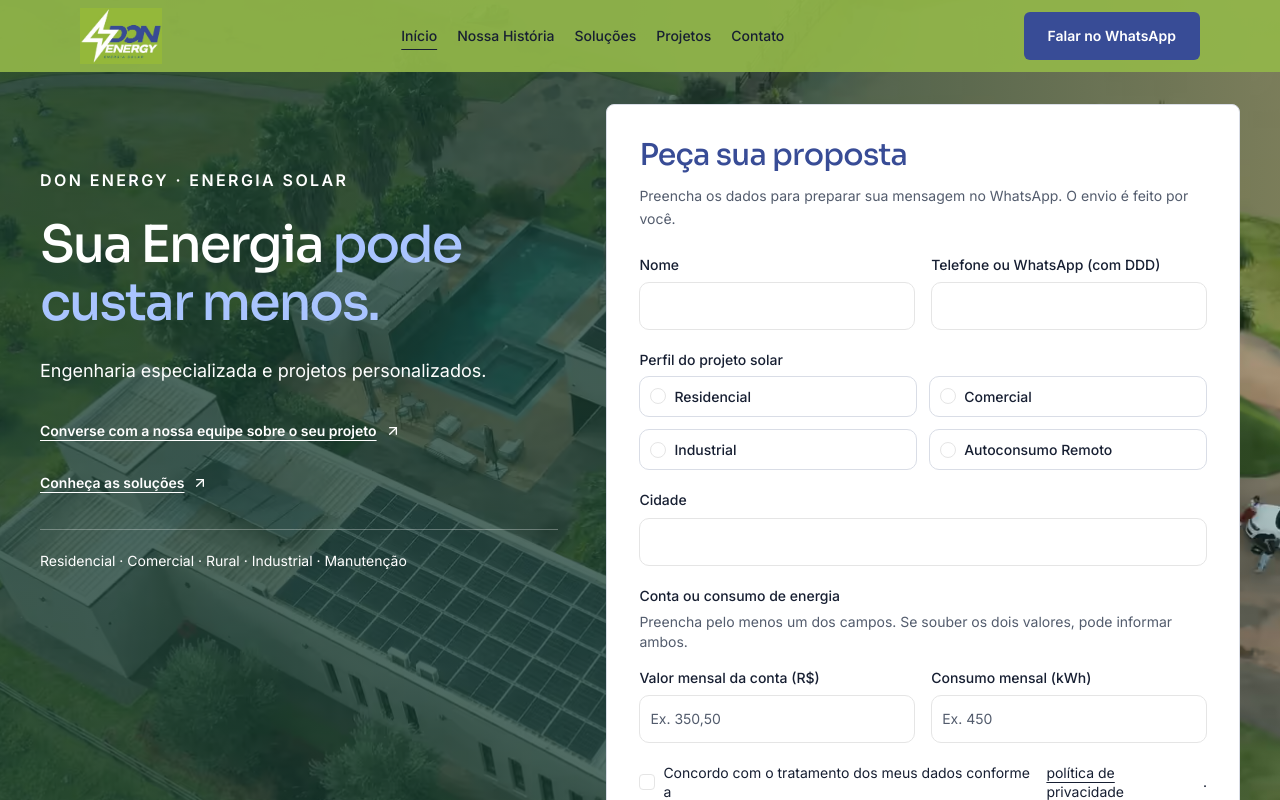
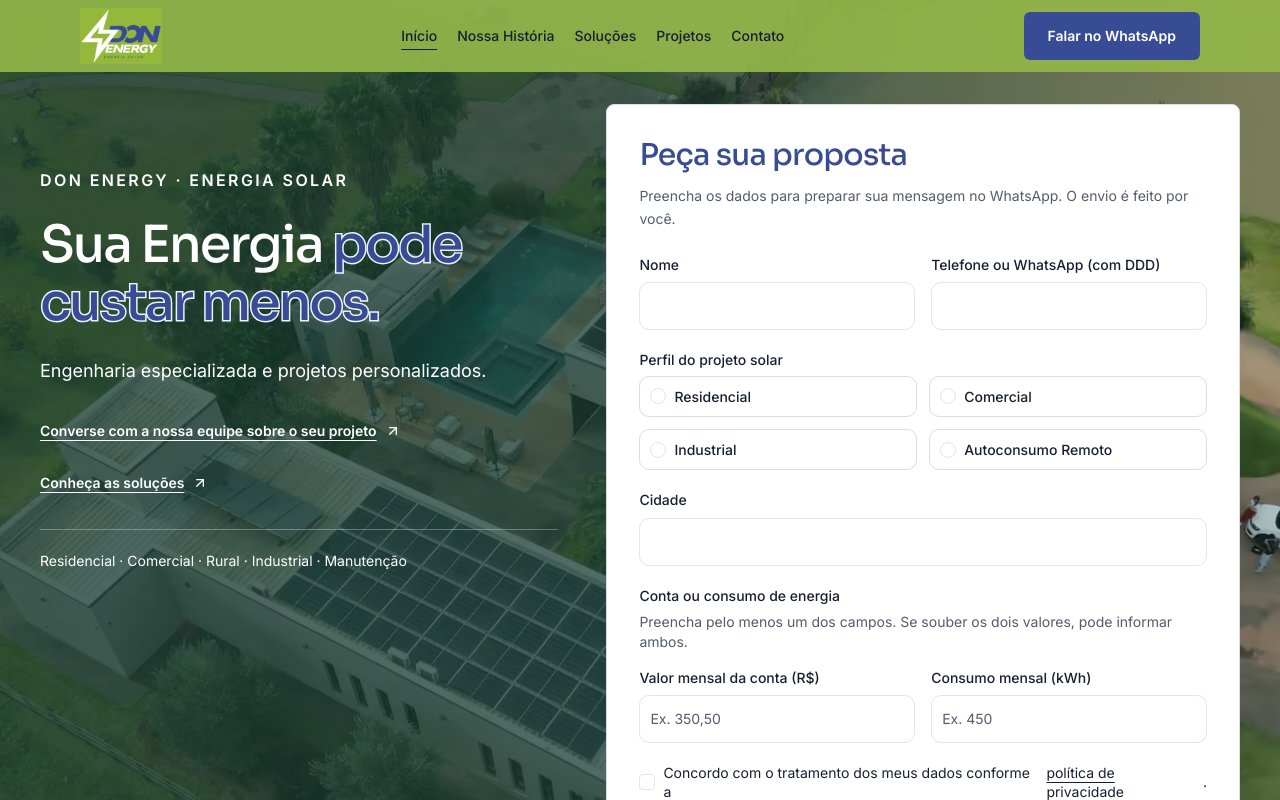
Before and after one commit to JoaoVictorCologi/don-energy, a Next.js app: page / in a window 1280 px wide. Shown: the top 800 px of the page. Built offline with nearby package versions, Linux system fonts and the light colour scheme.

Commit message:
style: usar o azul da logo no título do Hero

```diff
--- a/components/hero.tsx
+++ b/components/hero.tsx
@@ -15,7 +15,7 @@ export function Hero() {
         <div className="py-5 xl:pt-16">
           <p className="mb-6 text-sm font-semibold tracking-[0.15em] uppercase sm:text-base">Don Energy · Energia Solar</p>
           <h1 id="hero-titulo" className="max-w-2xl font-heading text-[clamp(2.4rem,4vw,4rem)] leading-[1.13] font-medium tracking-[-0.04em]">
-            Sua Energia <span className="text-[#a9c4ff]">pode custar menos.</span>
+            Sua Energia <span className="text-[#384c95] [-webkit-text-stroke:3px_#edf2ff] [paint-order:stroke_fill]">pode custar menos.</span>
           </h1>
           <p className="mt-6 max-w-lg text-lg leading-relaxed">Engenharia especializada e projetos personalizados.</p>
           <div className="mt-6 flex flex-wrap gap-x-7 gap-y-2">
```
